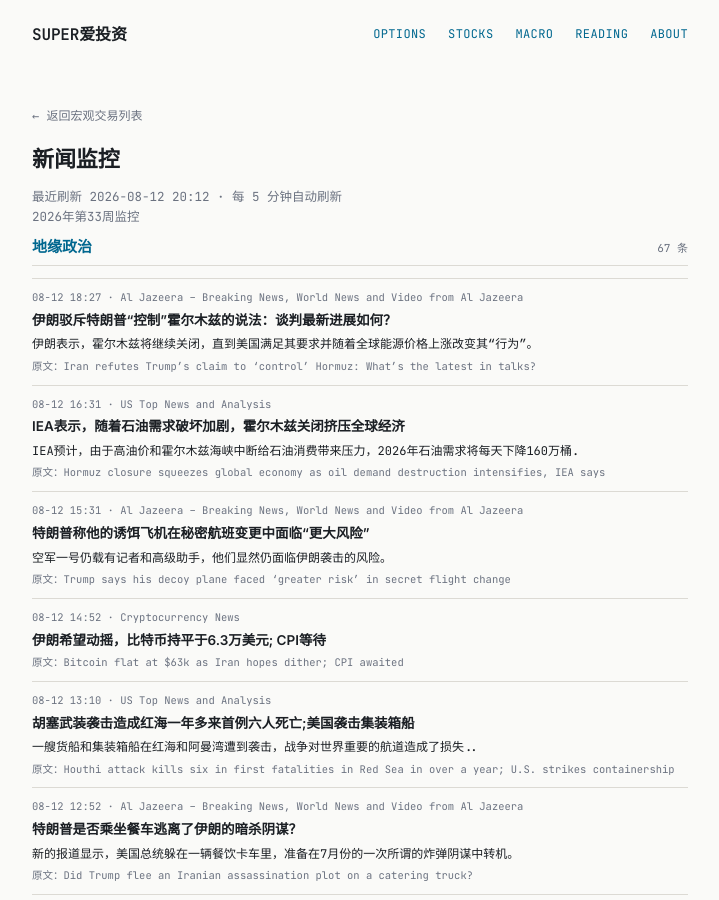
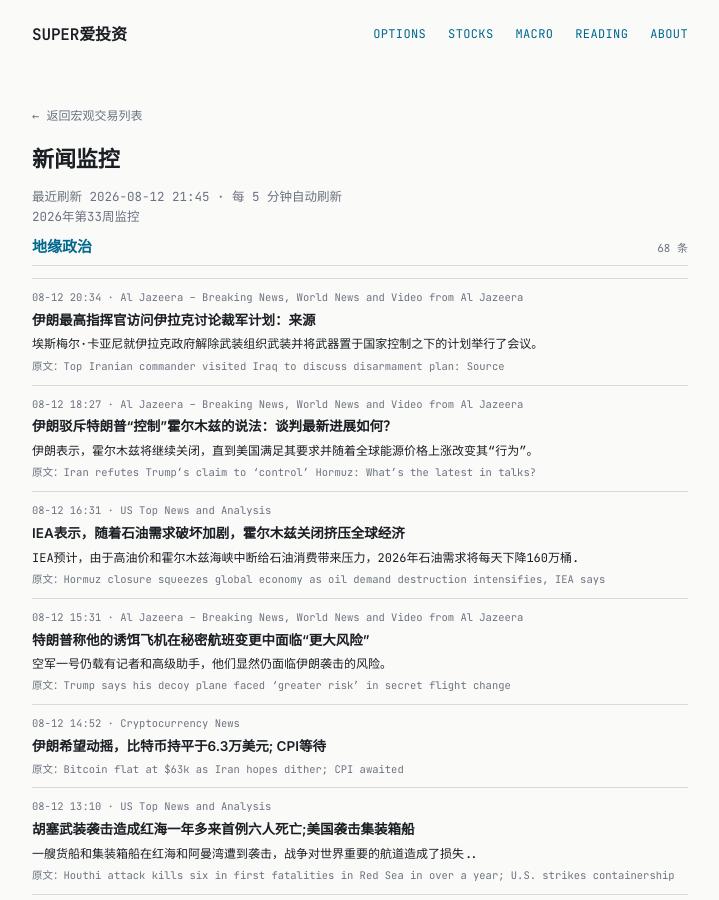
Before and after one commit to tang3super/tang3super.github.io, a Jekyll site: the page built from _macro_trade/news-digest.md, in a window 1280 px wide and 900 px high. Shown: the whole window, without its empty margins (280-999 px from the left). Built offline with Jekyll 4.4.1, drawn with Linux system fonts in a browser that asks for light colours; some of the changed text lies outside the part shown.

Commit message:
sync news-digest article

```diff
--- a/_macro_trade/news-digest.md
+++ b/_macro_trade/news-digest.md
@@ -5,11 +5,18 @@
 date: '2026-08-12'
 summary: 2026年第33周监控
 week_label: 2026年第33周监控
-last_updated: 2026-08-12 20:12
+last_updated: 2026-08-12 21:45
 refresh_note: 每 5 分钟自动刷新
 topics:
 - name: 地缘政治
   items:
+  - title: 'Top Iranian commander visited Iraq to discuss disarmament plan: Source'
+    summary: Esmail Qaani held meetings over Iraqi government's plan to disarm armed groups and bring weapons under state control.
+    link: https://www.aljazeera.com/news/2026/8/12/top-iranian-commander-visited-iraq-to-discuss-disarmament-plan-source?traffic_source=rss
+    source: Al Jazeera – Breaking News, World News and Video from Al Jazeera
+    time: 08-12 20:34
+    title_zh: 伊朗最高指挥官访问伊拉克讨论裁军计划：来源
+    summary_zh: 埃斯梅尔·卡亚尼就伊拉克政府解除武装组织武装并将武器置于国家控制之下的计划举行了会议。
   - title: 'Iran refutes Trump’s claim to ‘control’ Hormuz: What’s the latest in talks?'
     summary: Iran says Hormuz stays closed until US meets its demands and changes its 'behaviour' as global energy prices rise.
     link: https://www.aljazeera.com/news/2026/8/12/iran-refutes-trumps-claim-to-control-hormuz-whats-the-latest-in-talks?traffic_source=rss
@@ -459,6 +466,13 @@
     time: 08-10 02:18
 - name: 货币政策
   items:
+  - title: Jim Cramer's top 10 things to watch in the stock market Wednesday
+    summary: The July CPI report matched expectations, and CoreWeave's earnings report shows booming demand for Nvidia chips.
+    link: https://www.cnbc.com/2026/08/12/jim-cramers-top-10-things-to-watch-in-the-stock-market-wednesday.html
+    source: US Top News and Analysis
+    time: 08-12 20:50
+    title_zh: 吉姆·克莱默（Jim Cramer）周三股市最值得关注的10件事
+    summary_zh: 7月份CPI报告符合预期，CoreWeave的财报显示对Nvidia芯片的需求蓬勃发展。
   - title: AI’s costly buildout complicates the Fed’s inflation fight
     summary: Tech leaders say AI will drive down costs. But slow corporate adoption and the data center buildout create inflation pressures that complica…
     link: https://www.cnbc.com/2026/08/12/ais-costly-buildout-complicates-the-feds-inflation-fight.html
@@ -579,6 +593,13 @@
     title_zh: 由于亚洲反弹和石油公司陷入霍尔木兹僵局，就业机会未能削减美联储提高了可能性
 - name: AI基建
   items:
+  - title: Jim Cramer's top 10 things to watch in the stock market Wednesday
+    summary: The July CPI report matched expectations, and CoreWeave's earnings report shows booming demand for Nvidia chips.
+    link: https://www.cnbc.com/2026/08/12/jim-cramers-top-10-things-to-watch-in-the-stock-market-wednesday.html
+    source: US Top News and Analysis
+    time: 08-12 20:50
+    title_zh: 吉姆·克莱默（Jim Cramer）周三股市最值得关注的10件事
+    summary_zh: 7月份CPI报告符合预期，CoreWeave的财报显示对Nvidia芯片的需求蓬勃发展。
   - title: Meta and Nvidia plant 'very firm flag' in open-weight AI race led by Chinese Labs
     summary: With China way ahead in the market for open-weight models, Meta and Nvidia are both doing what they can to put the U.S. on the map.
     link: https://www.cnbc.com/2026/08/12/meta-nvidia-open-weight-ai-race-china.html
```
